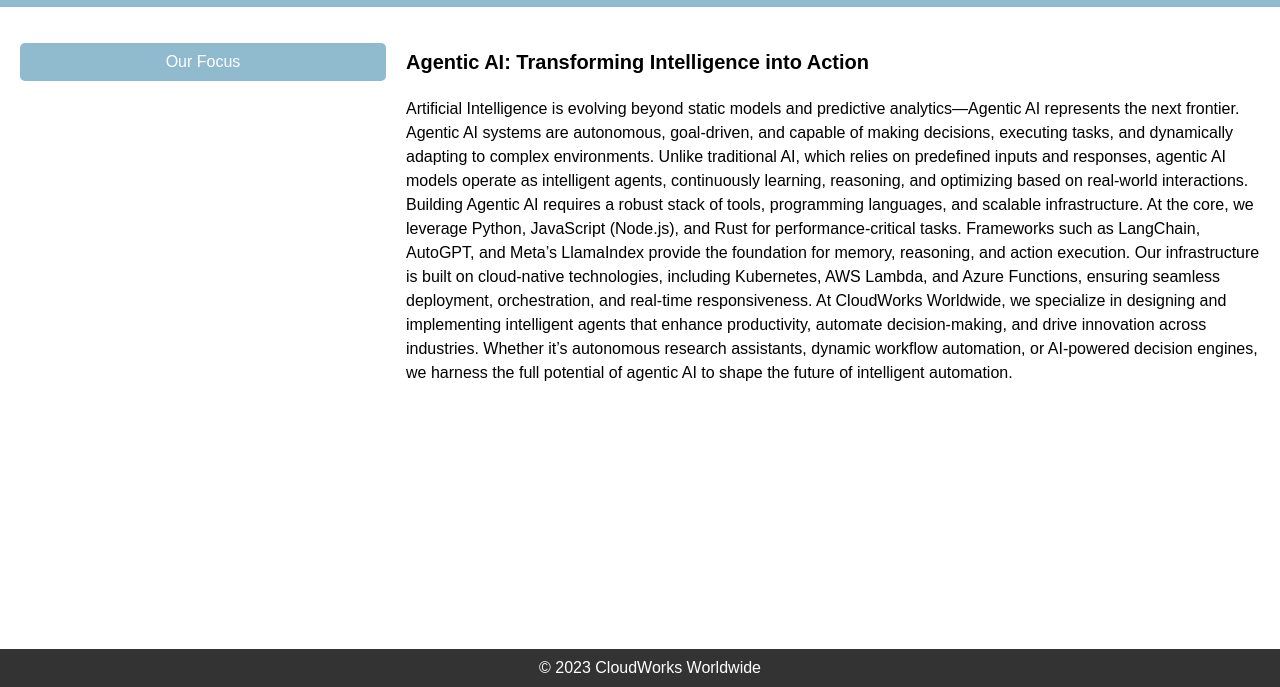
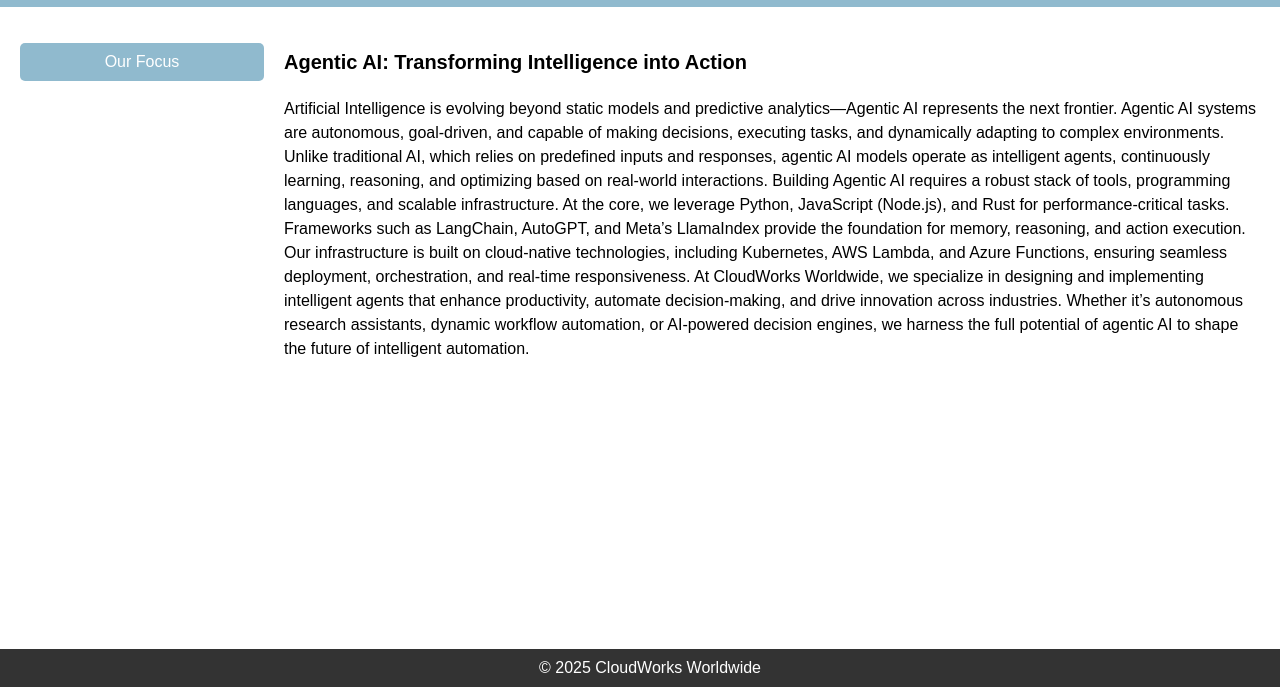
Before and after one commit to tauqirghani/CorporateAWSApp, a plain HTML site: page FrontEnd/index.html in a window 1280 px wide. Shown: the part 113-800 px from the top of the page. Drawn offline with Linux system fonts and the light colour scheme.

```diff
--- a/FrontEnd/index.html
+++ b/FrontEnd/index.html
@@ -61,7 +61,7 @@
             padding: 20px;
         }
         .left-column {
-            width: 30%;
+            width: 20%;
             padding-right: 20px;
         }
         .left-column ul {
@@ -77,7 +77,7 @@
             text-align: center;
         }
         .right-column {
-            width: 70%;
+            width: 80%;
         }
         .right-column h2 {
             font-size: 24px;
@@ -137,7 +137,7 @@
         </div>
     </div>
     <div class="footer">
-        &copy; 2023 CloudWorks Worldwide
+        &copy; 2025 CloudWorks Worldwide
     </div>
 </body>
 </html>
```
Also changed, not shown: 1 other file.
